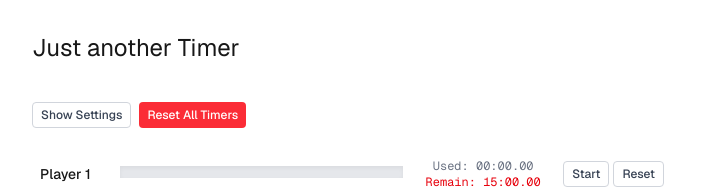
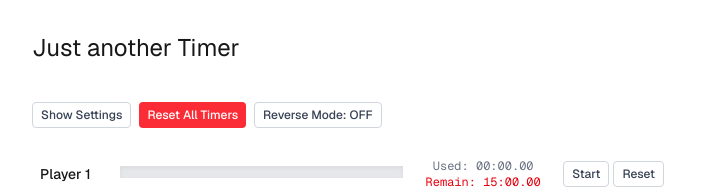
Before and after one commit to LunchBox/next-timer, a Next.js app: page / in a window 1280 px wide. Shown: the top 192 px of the page, without its empty margins (288-991 px from the left). Built offline with nearby package versions, Linux system fonts and the light colour scheme.

Commit message:
add reverse mode

```diff
--- a/app/components/timer.tsx
+++ b/app/components/timer.tsx
@@ -9,6 +9,7 @@ export default function Timer({
   resetSignal,
   maxMinutes,
   allowMultiTimer,
+  reverseMode,
   activeTimerDialog,
   onSetActiveTimerDialog,
 }: {
@@ -16,6 +17,7 @@ export default function Timer({
   resetSignal?: number;
   maxMinutes: number;
   allowMultiTimer: boolean;
+  reverseMode: boolean;
   activeTimerDialog: number | null;
   onSetActiveTimerDialog: (timerId: number | null) => void;
 }) {
@@ -75,11 +77,22 @@ export default function Timer({
     if (isRunning && startTimeRef.current) {
       const now = performance.now();
       const elapsed = now - startTimeRef.current + pausedTimeRef.current;
-      const newTime = Math.min(elapsed, MAX_TIME);
+
+      let newTime: number;
+      if (reverseMode && time > 0) {
+        // Reverse mode: countdown from current time to 0
+        newTime = Math.max(time - elapsed, 0);
+      } else {
+        // Normal mode: count up from 0 to MAX_TIME
+        newTime = Math.min(elapsed, MAX_TIME);
+      }
 
       setTime(newTime);
 
-      if (newTime >= MAX_TIME) {
+      if (
+        (reverseMode && newTime <= 0) ||
+        (!reverseMode && newTime >= MAX_TIME)
+      ) {
         setIsRunning(false);
         startTimeRef.current = null;
         pausedTimeRef.current = 0;
@@ -123,7 +136,8 @@ export default function Timer({
   };
 
   const remainingTime = MAX_TIME - time;
-  const progressPercentage = (time / MAX_TIME) * 100;
+  const progressPercentage =
+    reverseMode && time > 0 ? (time / MAX_TIME) * 100 : (time / MAX_TIME) * 100;
 
   const handleStart = () => {
     if (time < MAX_TIME) {
@@ -200,7 +214,7 @@ export default function Timer({
             variant="ghost"
             size="sm"
           >
-            {time === 0 ? "Start" : "Continue"}
+            {time === 0 ? "Start" : reverseMode ? "Count Down" : "Continue"}
           </Button>
         ) : (
           <Button onClick={handlePause} variant="secondary" size="sm">
--- a/app/page.tsx
+++ b/app/page.tsx
@@ -57,6 +57,7 @@ export default function Home() {
   const [maxMinutes, setMaxMinutes] = useState(15); // Default value for SSR
   const [playerCount, setPlayerCount] = useState(10); // Default value for SSR
   const [allowMultiTimer, setAllowMultiTimer] = useState(false); // Default value for SSR
+  const [reverseMode, setReverseMode] = useState(false); // Default value for SSR
   const [showSettings, setShowSettings] = useState(false);
   const [activeTimerDialog, setActiveTimerDialog] = useState<number | null>(
     null,
@@ -138,6 +139,24 @@ export default function Home() {
     }
   };
 
+  const handleToggleReverseMode = () => {
+    const newReverseMode = !reverseMode;
+    const action = newReverseMode ? "enable" : "disable";
+
+    const confirmed = window.confirm(
+      `Are you sure you want to ${action} reverse mode? This will change how timers work.`,
+    );
+
+    if (!confirmed) return;
+
+    setReverseMode(newReverseMode);
+
+    // Save to localStorage
+    if (typeof window !== "undefined") {
+      localStorage.setItem("timer-reverse-mode", newReverseMode.toString());
+    }
+  };
+
   return (
     <div className="flex min-h-screen items-center justify-center bg-zinc-50 font-sans dark:bg-black">
       <main className="flex min-h-screen w-full max-w-3xl flex-col items-center justify-between py-8 px-16 bg-white dark:bg-black sm:items-start">
@@ -154,6 +173,13 @@ export default function Home() {
           </Button>
           <Button onClick={handleResetAll} variant="danger" size="sm">
             Reset All Timers
+          </Button>
+          <Button
+            onClick={handleToggleReverseMode}
+            variant={reverseMode ? "primary" : "ghost"}
+            size="sm"
+          >
+            {reverseMode ? "Reverse Mode: ON" : "Reverse Mode: OFF"}
           </Button>
         </div>
 
@@ -177,6 +203,7 @@ export default function Home() {
             resetSignal={resetSignal}
             maxMinutes={maxMinutes}
             allowMultiTimer={allowMultiTimer}
+            reverseMode={reverseMode}
             activeTimerDialog={activeTimerDialog}
             onSetActiveTimerDialog={setActiveTimerDialog}
           />
```
